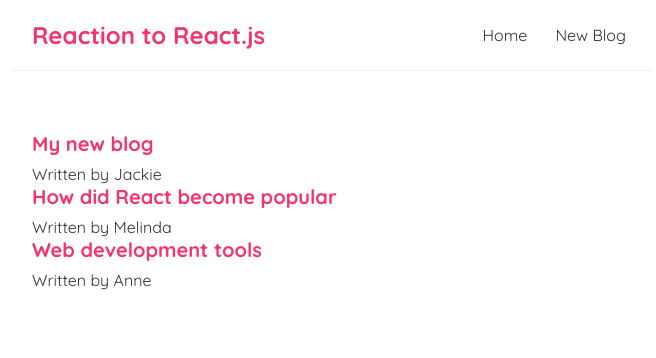
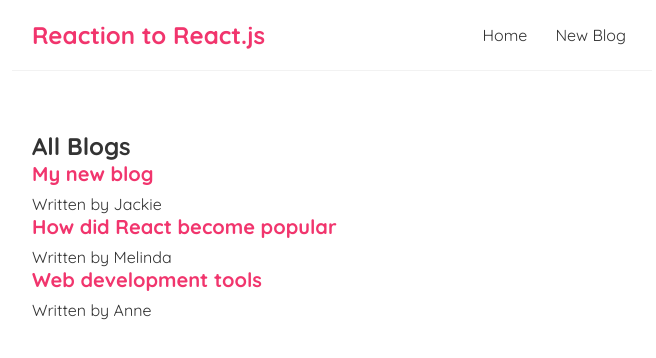
Before and after one commit to josue-belacy/simple-react-blog, a React (Create React App) app: page / in a window 1280 px wide. Shown: the top 358 px of the page, without its empty margins (308-964 px from the left). Built offline with nearby package versions, Linux system fonts and the light colour scheme.

Commit message:
passed props to make components more dynamic

```diff
--- /dev/null
+++ b/src/BlogList.js
@@ -0,0 +1,15 @@
+const BlogList = ({ blogs, title }) => {
+  return (
+    <div className="blog-list">
+      <h2>{title}</h2>
+      {blogs.map((blog) => (
+        <div className="blog-preview key={blog.id}">
+          <h2>{blog.title}</h2>
+          <p2>Written by {blog.author}</p2>
+        </div>
+      ))}
+    </div>
+  );
+};
+
+export default BlogList;
--- a/src/Home.js
+++ b/src/Home.js
@@ -1,4 +1,5 @@
 import { useState } from "react";
+import BlogList from "./BlogList";
 
 const Home = () => {
   const [blogs, setBlogs] = useState([
@@ -16,14 +17,10 @@
       id: 3,
     },
   ]);
+
   return (
     <div className="home">
-      {blogs.map((blog) => (
-        <div className="blog-preview" key={blog.id}>
-          <h2>{blog.title}</h2>
-          <p>Written by {blog.author}</p>
-        </div>
-      ))}
+      <BlogList blogs={blogs} title="All Blogs" />
     </div>
   );
 };
```
